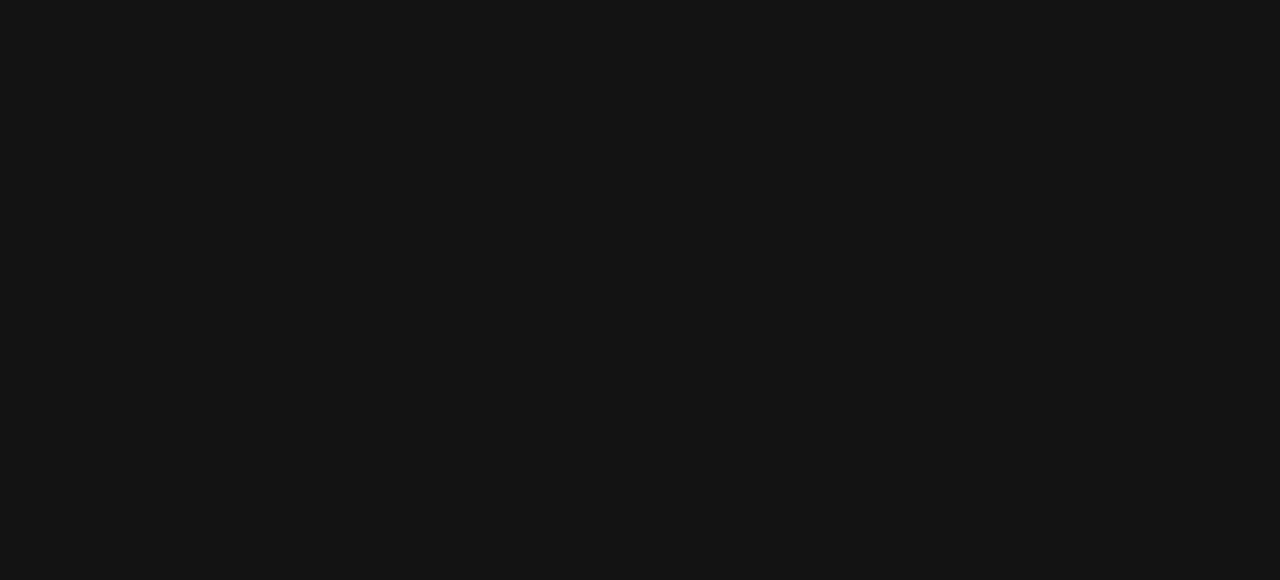
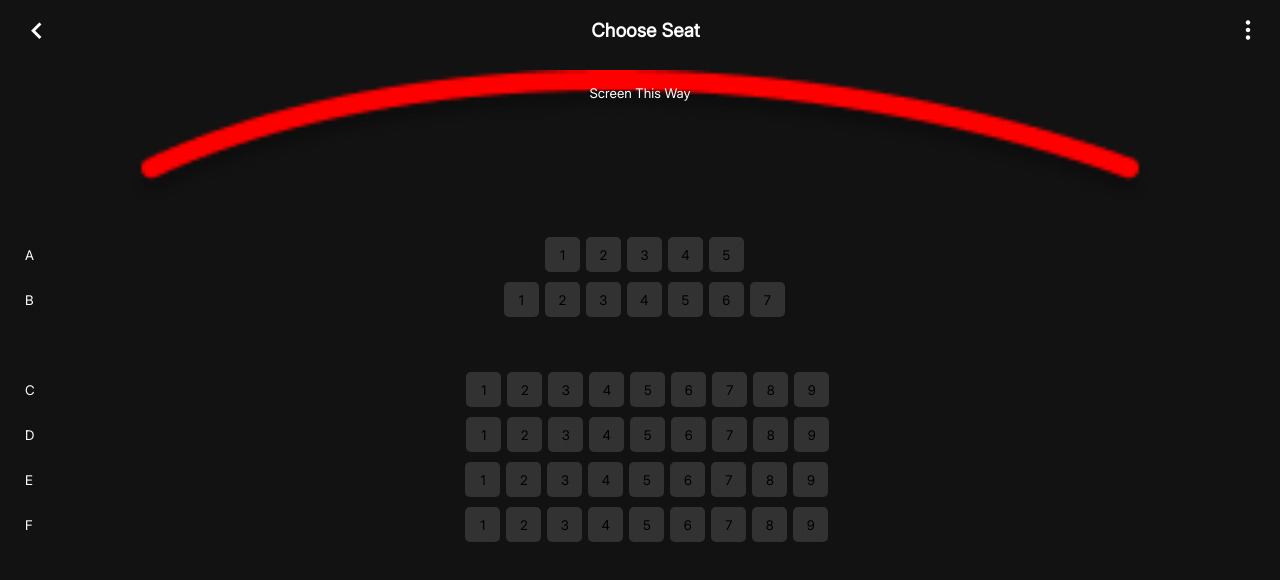
Before and after one commit to MarianaTraslavinaSarmiento/proyectoMongoII, a Vue app: page /rooms in a window 1280 px wide. Before the commit this address had no page. Shown: the top 580 px of the page. Built offline with nearby package versions, Linux system fonts and the light colour scheme.

Commit message:
feat: :sparkles: seats os the room component created

```diff
--- a/src/components/CastAndCinema.vue
+++ b/src/components/CastAndCinema.vue
@@ -3,6 +3,7 @@
 import { onMounted } from 'vue';
 import { ref } from 'vue';
 import { useRoute } from 'vue-router';
+import router from '@/router';
 
 const route = useRoute();
 const movie = ref(null)
@@ -47,7 +48,7 @@
 
         <div tabindex="0" class="cinema__box">
             <div class="cinema__overviwer">
-                <p style="color: var(--color-white)">Cine CampusLands</p>
+                <p style="color: var(--color-white)">CampusLands</p>
                 <small style="color: var(--color-gray)">Auditorio principal</small>
             </div>
             <img style="border-radius: 5px;" src="../assets/img/cineCampus.png" alt="">
@@ -56,7 +57,7 @@
 
     </div>
 
-    <button>Book Now</button>
+    <button @click="router.push('/rooms')">Book Now</button>
 </div>
 
 
@@ -78,6 +79,8 @@
         overflow-x: auto;
         gap: 0.5rem;
         height: 4rem;
+        scrollbar-width: none;
+
 
     }
     .actor__info {
--- a/src/components/HeaderBack.vue
+++ b/src/components/HeaderBack.vue
@@ -18,7 +18,7 @@
 <template>
 
     <div class="header__back">
-        <i @click="router.push('/')" class='bx bx-chevron-left'></i>
+        <i @click="router.back()" class='bx bx-chevron-left'></i>
         <h3 style="color: var(--color-white)">{{ header }}</h3>
         <i class="bi bi-three-dots-vertical"></i>
     </div>
--- /dev/null
+++ b/src/components/RoomStructure.vue
@@ -0,0 +1,150 @@
+<script setup>
+</script>
+
+<template>
+  <div class="screen">
+    <img style="width: 80%; " src="../assets/img/vector.png" alt="">
+    <small style="color: var(--color-white); position: absolute; top: 85px ; z-index: 5;">Screen This Way</small>
+  </div>
+
+  <section class="asientos">
+    <article class="standard__seats">
+      <div fila="1">
+        <small>A</small>
+        <div class="seat__list">
+          <button>1</button>
+          <button>2</button>
+          <button>3</button>
+          <button>4</button>
+          <button>5</button>
+
+        </div>
+      </div>
+      <div fila="2">
+        <small>B</small>
+        <div class="seat__list">
+          <button>1</button>
+          <button>2</button>
+          <button>3</button>
+          <button>4</button>
+          <button>5</button>
+          <button>6</button>
+          <button>7</button>
+        </div>
+      </div>
+    </article>
+    <article class="premium__seats">
+      <div column="3">
+        <small>C</small>
+        <div>
+          <button>1</button>
+          <button>2</button>
+          <button>3</button>
+          <button>4</button>
+          <button>5</button>
+          <button>6</button>
+          <button>7</button>
+          <button>8</button>
+          <button>9</button>
+
+        </div>
+      </div>
+      <div column="4">
+        <small>D</small>
+        <div>
+          <button>1</button>
+          <button>2</button>
+          <button>3</button>
+          <button>4</button>
+          <button>5</button>
+          <button>6</button>
+          <button>7</button>
+          <button>8</button>
+          <button>9</button>
+
+        </div>
+      </div>
+      <div column="5">
+        <small>E</small>
+        <div>
+          <button>1</button>
+          <button>2</button>
+          <button>3</button>
+          <button>4</button>
+          <button>5</button>
+          <button>6</button>
+          <button>7</button>
+          <button>8</button>
+          <button>9</button>
+        </div>
+      </div>
+      <div column="6">
+        <small>F</small>
+        <div>
+          <button>1</button>
+          <button>2</button>
+          <button>3</button>
+          <button>4</button>
+          <button>5</button>
+          <button>6</button>
+          <button>7</button>
+          <button>8</button>
+          <button>9</button>
+        </div>
+      </div>
+    </article>
+  </section>
+</template>
+
+<style scoped>
+
+.screen {
+  padding-top: 10px;
+  width: 100%;
+  display: flex;
+  flex-direction: column;
+  justify-content: center;
+  align-items: center;
+}
+
+.asientos {
+  padding: 0 25px;
+  color: var(--color-white)
+}
+
+.standard__seats {
+  margin-bottom: 55px !important;
+}
+
+.standard__seats,
+.premium__seats {
+  display: flex;
+  gap: 10px;
+  margin: 30px 0;
+  flex-direction: column;
+  align-items: center;
+}
+
+.standard__seats div,
+.premium__seats div {
+  width: 100%;
+  display: flex;
+  align-items: center;
+  justify-content: center;
+}
+
+.seat__list button,
+.premium__seats button {
+  outline: none;
+  border: none;
+  width: 35px;
+  height: 35px;
+  margin: 0 3px;
+  background: #323232;
+  border-radius: 5px;
+}
+
+.premium__seats small {
+  margin-right: 6px;
+}
+</style>
--- a/src/components/moviesCarousel.vue
+++ b/src/components/moviesCarousel.vue
@@ -95,7 +95,8 @@
   scroll-snap-type: x mandatory;
   overflow-y: hidden;
   padding-inline: 25px;
-  gap: 15px
+  gap: 15px;
+  scrollbar-width: none;
 
 }
 
--- a/src/router/index.js
+++ b/src/router/index.js
@@ -1,6 +1,7 @@
 import { createRouter, createWebHistory } from 'vue-router'
 import Home from '../views/Home.vue'
 import MovieInfo from '../views/MovieInfo.vue'
+import Rooms from '../views/Rooms.vue'
 
 const router = createRouter({
   history: createWebHistory(import.meta.env.BASE_URL),
@@ -14,7 +15,13 @@
       path: '/movie/:id',
       name: 'movie_info',
       component: MovieInfo
+    },
+    {
+      path: '/rooms',
+      name: 'rooms',
+      component: Rooms
     }
+
   ]
 })
 
--- /dev/null
+++ b/src/views/Rooms.vue
@@ -0,0 +1,17 @@
+<script setup>
+
+import router from '@/router';
+import HeaderBack from '@/components/HeaderBack.vue';
+import RoomStructure from '@/components/RoomStructure.vue'
+
+</script>
+
+<template>
+<HeaderBack header="Choose Seat"/>
+<RoomStructure />
+
+</template>
+
+<style scoped>
+
+</style>
```
Also changed, not shown: src/assets/img/vector.png (added).
